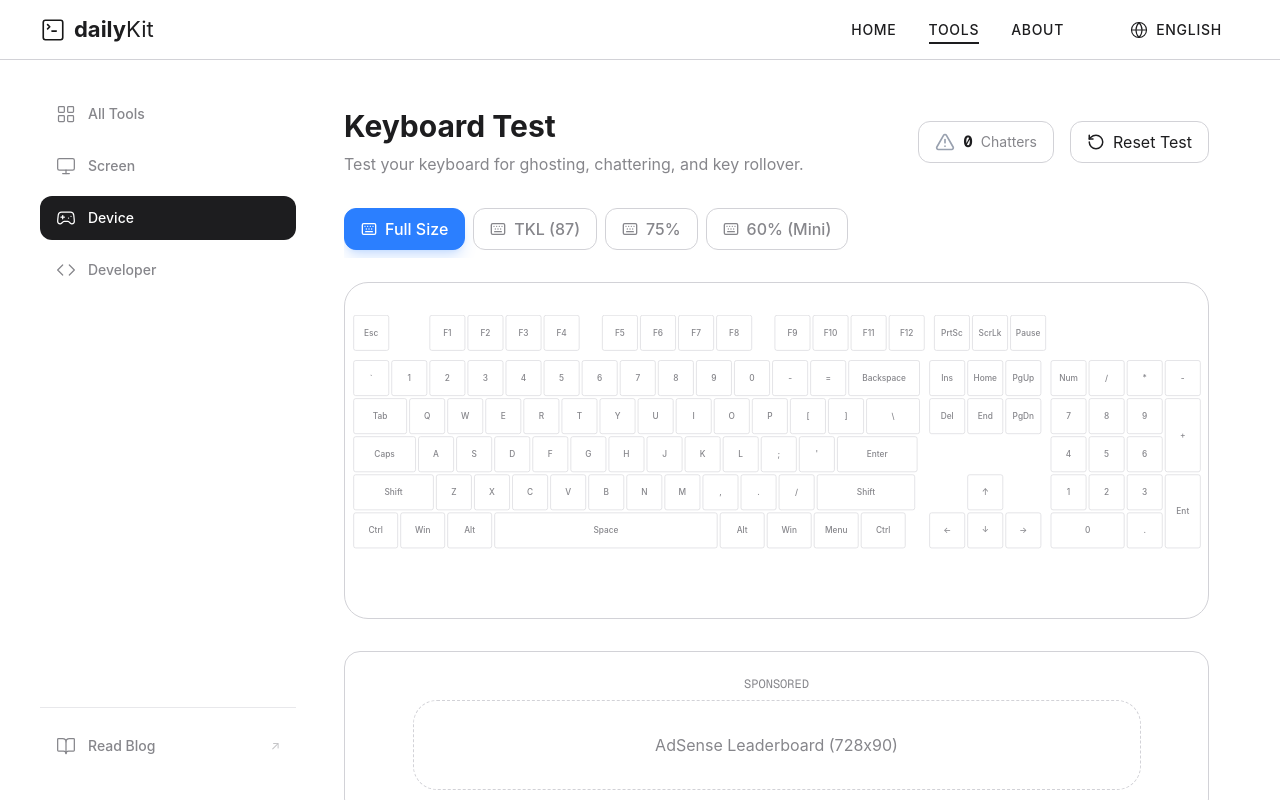
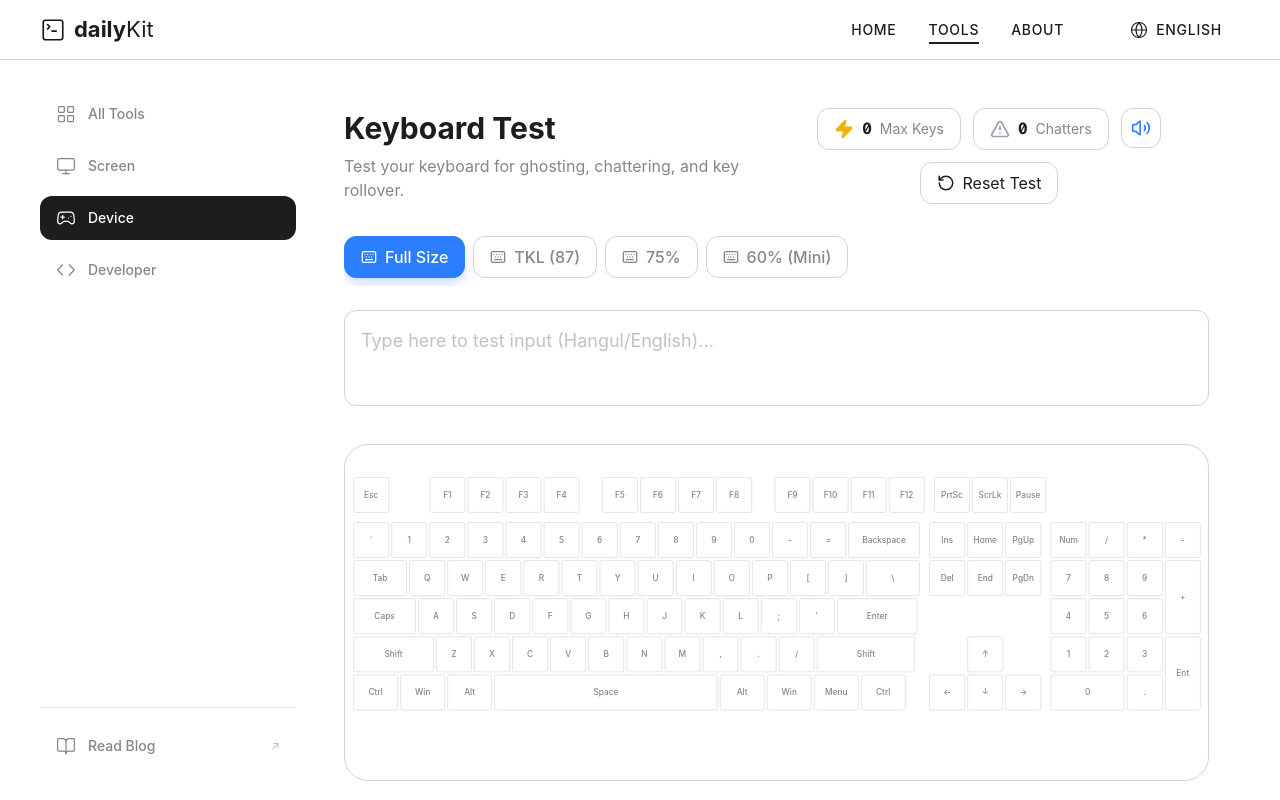
Before and after one commit to woochanj/DailyKit, a Next.js app in the folder daily-kit-web/: page /en/tools/device/keyboard-test in a window 1280 px wide. Shown: the top 800 px of the page. Built offline with nearby package versions, Linux system fonts and the light colour scheme.

Commit message:
added functions for keyboard test

```diff
--- a/daily-kit-web/components/features/device/keyboard-test/KeyboardTestClient.tsx
+++ b/daily-kit-web/components/features/device/keyboard-test/KeyboardTestClient.tsx
@@ -1,11 +1,11 @@
 "use client";
 
-import { useState, useEffect, useCallback } from 'react';
+import { useState, useEffect, useCallback, useRef } from 'react';
 import { useTranslations } from 'next-intl';
 import { KeyState } from './KeyMap';
 import VirtualKeyboard, { KeyboardLayoutType } from './VirtualKeyboard';
 import ChatteringTable from './ChatteringTable';
-import { RotateCcw, AlertTriangle, Keyboard as KeyboardIcon } from 'lucide-react';
+import { RotateCcw, AlertTriangle, Keyboard as KeyboardIcon, Zap, Volume2, VolumeX } from 'lucide-react';
 
 export default function KeyboardTestClient() {
     const t = useTranslations('Tools.ScreenDevice.Keyboard');
@@ -14,10 +14,37 @@ export default function KeyboardTestClient() {
     const [chatterCount, setChatterCount] = useState(0);
     const [layout, setLayout] = useState<KeyboardLayoutType>('full');
 
+    // New Features State
+    const [maxRollover, setMaxRollover] = useState(0);
+    const [isMuted, setIsMuted] = useState(false);
+    const audioRef = useRef<HTMLAudioElement | null>(null);
+
     const CHATTER_THRESHOLD = 50; // ms
 
+    // Initialize Audio
+    useEffect(() => {
+        audioRef.current = new Audio('/sounds/click.mp3');
+        audioRef.current.volume = 0.3;
+    }, []);
+
+    const playSound = useCallback(() => {
+        if (!isMuted && audioRef.current) {
+            // Clone node to allow overlapping sounds for fast typing
+            const sound = audioRef.current.cloneNode() as HTMLAudioElement;
+            sound.volume = 0.2;
+            sound.play().catch(() => { }); // Ignore auto-play errors
+        }
+    }, [isMuted]);
+
     const handleKeyDown = useCallback((e: KeyboardEvent) => {
-        e.preventDefault();
+        // Allow typing in the playground textarea
+        const isTextarea = e.target instanceof HTMLTextAreaElement;
+        if (!isTextarea) {
+            e.preventDefault();
+        }
+
+        playSound();
+
         const code = e.code;
         const now = Date.now();
 
@@ -43,7 +70,7 @@ export default function KeyboardTestClient() {
         });
 
         setHistory(prev => [code, ...prev].slice(0, 20));
-    }, []);
+    }, [playSound]);
 
     const handleKeyUp = useCallback((e: KeyboardEvent) => {
         e.preventDefault();
@@ -58,6 +85,14 @@ export default function KeyboardTestClient() {
         }));
     }, []);
 
+    // Track Max Rollover (NKRO)
+    useEffect(() => {
+        const currentPressed = Object.values(keyStates).filter(k => k.pressed).length;
+        if (currentPressed > maxRollover) {
+            setMaxRollover(currentPressed);
+        }
+    }, [keyStates, maxRollover]);
+
     useEffect(() => {
         window.addEventListener('keydown', handleKeyDown);
         window.addEventListener('keyup', handleKeyUp);
@@ -71,6 +106,7 @@ export default function KeyboardTestClient() {
         setKeyStates({});
         setHistory([]);
         setChatterCount(0);
+        setMaxRollover(0);
     };
 
     return (
@@ -81,12 +117,31 @@ export default function KeyboardTestClient() {
                     <h1 className="text-3xl font-bold mb-2">{t('title')}</h1>
                     <p className="text-[var(--text-sub)]">{t('description')}</p>
                 </div>
-                <div className="flex gap-4">
+                <div className="flex flex-wrap justify-center gap-3">
+                    {/* NKRO Badge */}
+                    <div className="bg-[var(--card)] border border-[var(--border)] rounded-xl px-4 py-2 flex items-center gap-2">
+                        <Zap size={20} className="text-yellow-500" fill="currentColor" />
+                        <span className="font-mono font-bold">{maxRollover}</span>
+                        <span className="text-sm text-[var(--text-sub)]">Max Keys</span>
+                    </div>
+
+                    {/* Chatter Badge */}
                     <div className="bg-[var(--card)] border border-[var(--border)] rounded-xl px-4 py-2 flex items-center gap-2">
                         <AlertTriangle size={20} className={chatterCount > 0 ? "text-red-500" : "text-gray-400"} />
                         <span className="font-mono font-bold">{chatterCount}</span>
                         <span className="text-sm text-[var(--text-sub)]">Chatters</span>
                     </div>
+
+                    {/* Sound Toggle */}
+                    <button
+                        onClick={() => setIsMuted(!isMuted)}
+                        className="flex items-center justify-center w-10 h-10 bg-[var(--card)] border border-[var(--border)] rounded-xl hover:bg-[var(--card-hover)] transition-colors"
+                        title={isMuted ? "Unmute" : "Mute"}
+                    >
+                        {isMuted ? <VolumeX size={20} className="text-gray-400" /> : <Volume2 size={20} className="text-blue-500" />}
+                    </button>
+
+                    {/* Reset Button */}
                     <button
                         onClick={resetTest}
                         className="flex items-center gap-2 px-4 py-2 bg-[var(--card)] border border-[var(--border)] rounded-xl hover:bg-[var(--card-hover)] transition-colors"
@@ -119,6 +174,15 @@ export default function KeyboardTestClient() {
                 ))}
             </div>
 
+            {/* Typing Playground */}
+            <div className="mb-8">
+                <textarea
+                    className="w-full h-24 bg-transparent border border-[var(--border)] rounded-xl p-4 text-lg font-sans placeholder:text-[var(--text-sub)]/50 focus:outline-none focus:border-blue-500 focus:ring-1 focus:ring-blue-500 transition-all resize-none"
+                    placeholder="Type here to test input (Hangul/English)..."
+                    spellCheck={false}
+                />
+            </div>
+
             {/* Virtual Keyboard */}
             <VirtualKeyboard keyStates={keyStates} layout={layout} />
 
```
